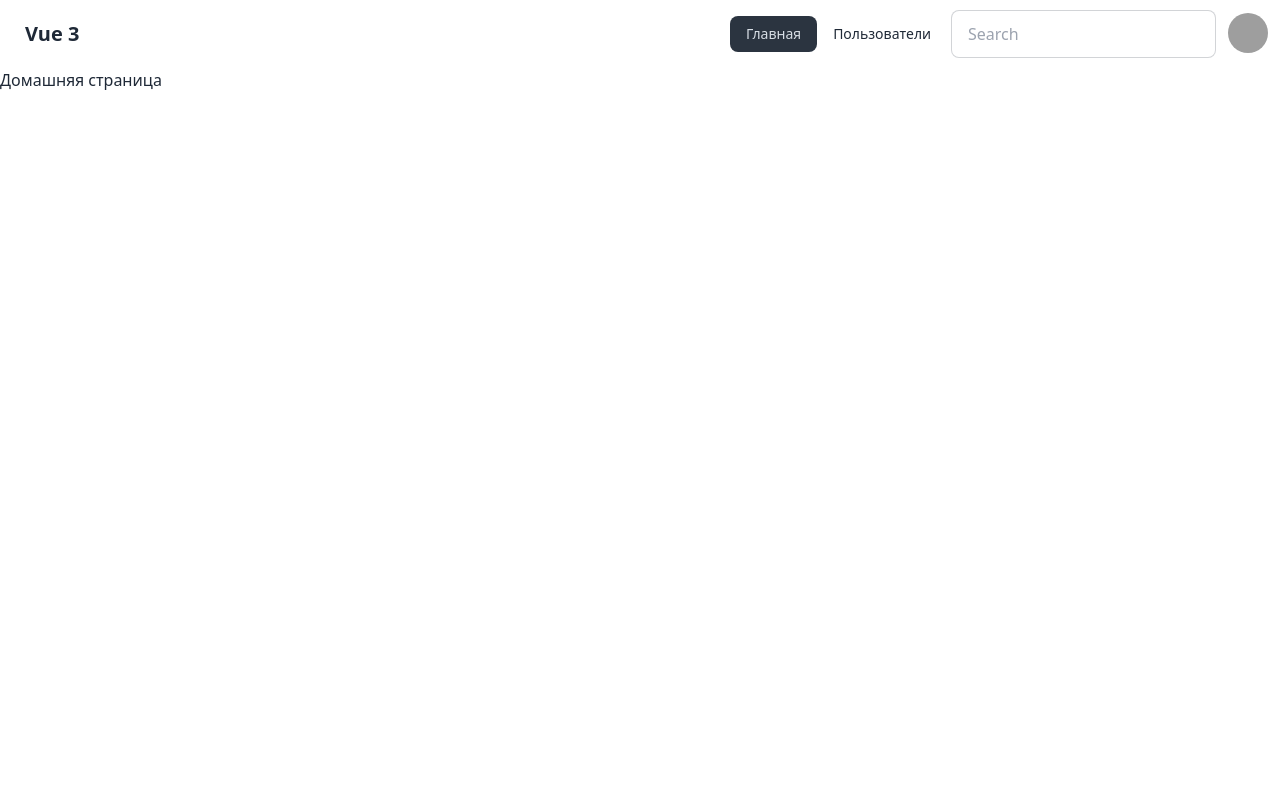
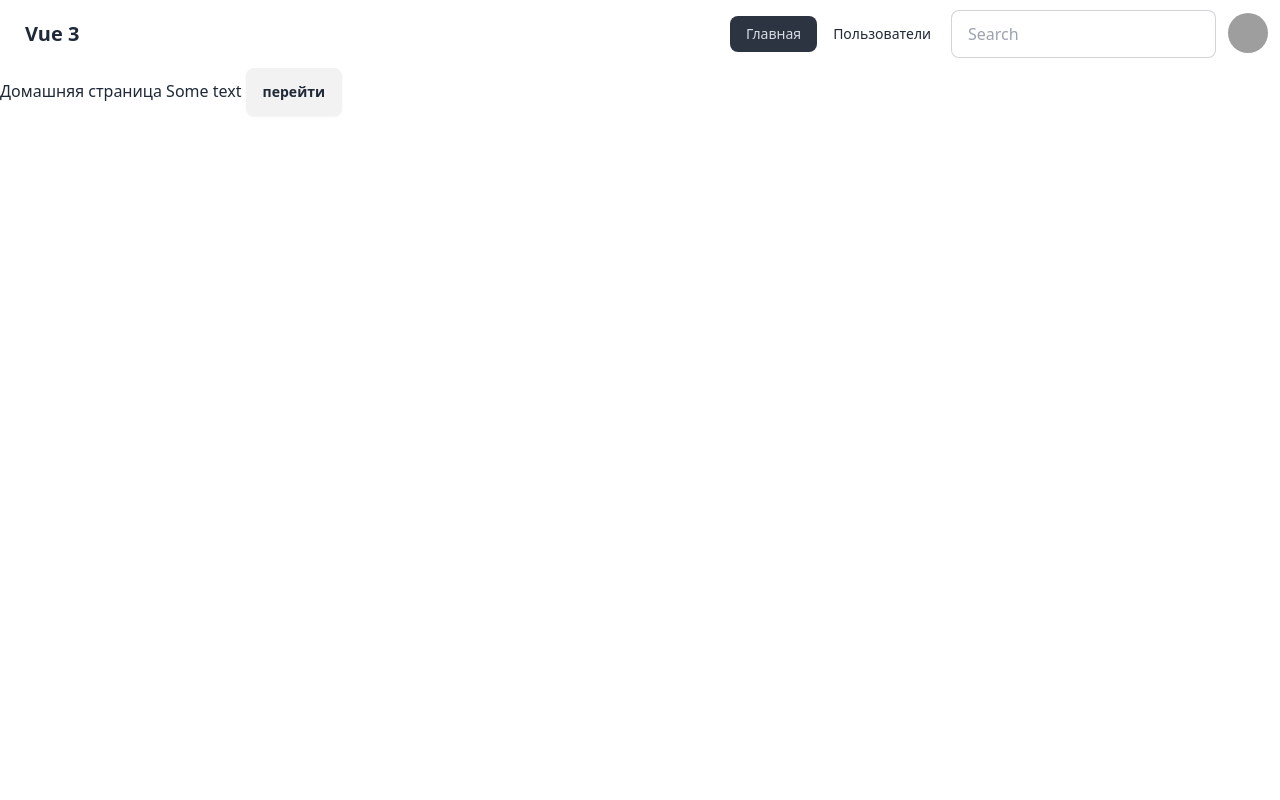
Before and after one commit to EvgenyChernov/vue-yt, a Vue app: page / in a window 1280 px wide. Shown: the top 800 px of the page. Built offline with nearby package versions, Linux system fonts and the light colour scheme; grey boxes are pictures that could not be loaded.

Commit message:
простой переход по роуту используюя композишен API

```diff
--- a/src/views/HomeView.vue
+++ b/src/views/HomeView.vue
@@ -1,10 +1,19 @@
 <template>
   <div>
     Домашняя страница
+    {{ text }}
+    <button @click="navigate" class="btn">перейти</button>
   </div>
 </template>
 
 <script setup lang="ts">
+import {useRouter} from "vue-router";
+
+const router = useRouter()
+const text = 'Some text'
+
+const navigate = () => router.push({name: 'users'})
+
 
 </script>
 
```
